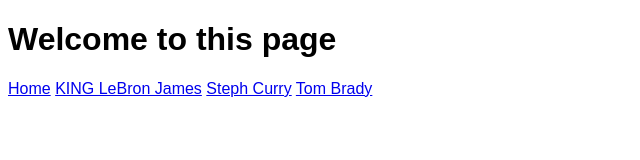
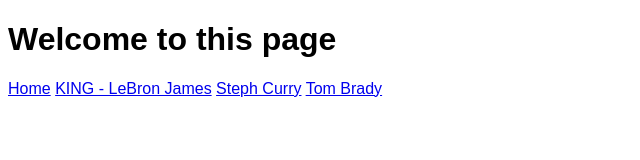
Before and after one commit to WendellJB/4th-project, a plain HTML site: page index.html in a window 1280 px wide. Shown: the full height of the page, 0-640 px from the left. Drawn offline with Linux system fonts and the light colour scheme; files that its build step writes are made by us from their sources.

Commit message:
King pic

```diff
--- a/index.html
+++ b/index.html
@@ -10,7 +10,7 @@
     <h1>Welcome to this page</h1>
     <nav>
         <a href="index.html">Home</a>
-        <a href="LeBron.html">KING LeBron James</a>
+        <a href="LeBron.html">KING - LeBron James</a>
         <a href="Steph_Curry.html">Steph Curry</a>
         <a href="Tom_Brady.html">Tom Brady</a>
     </nav>
```
